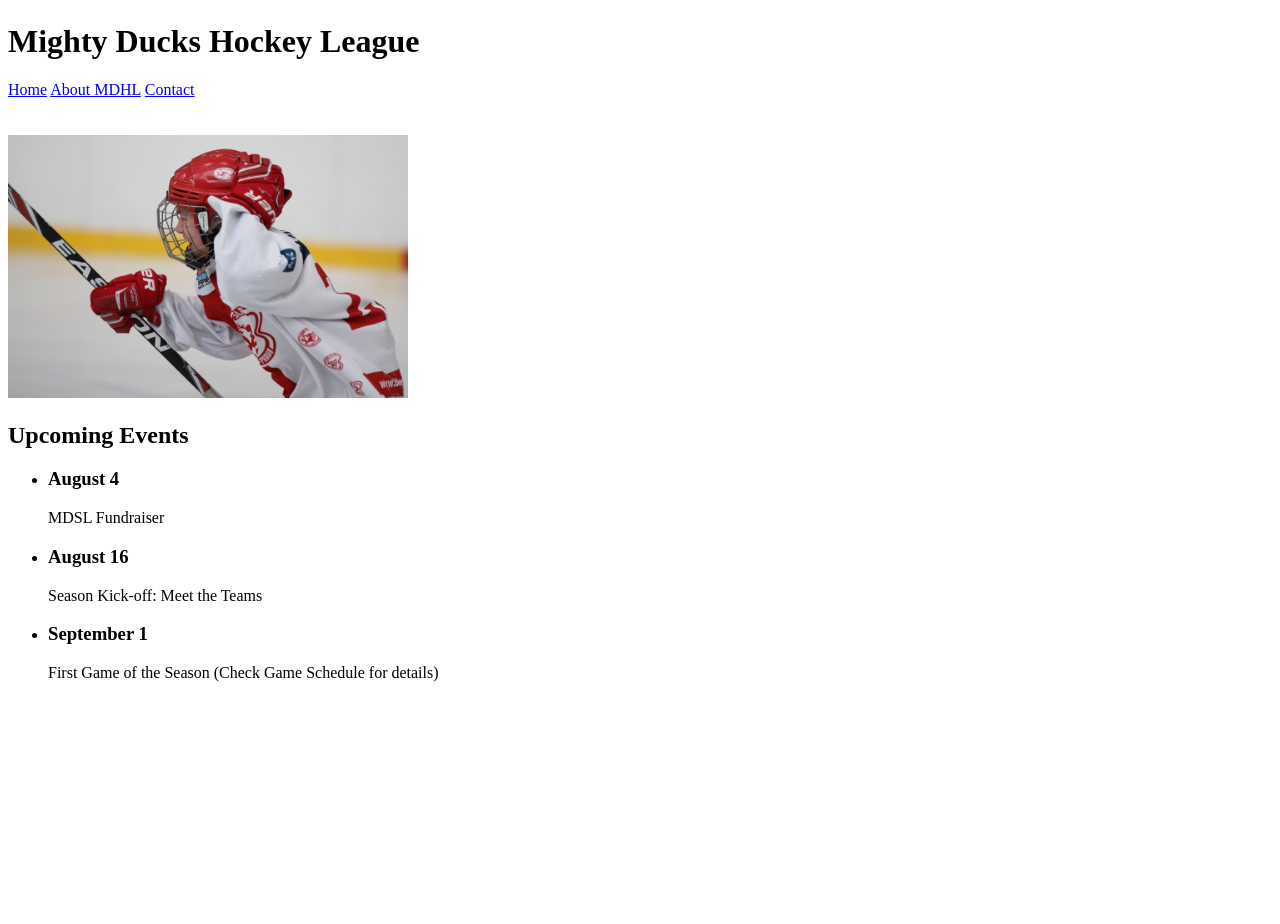
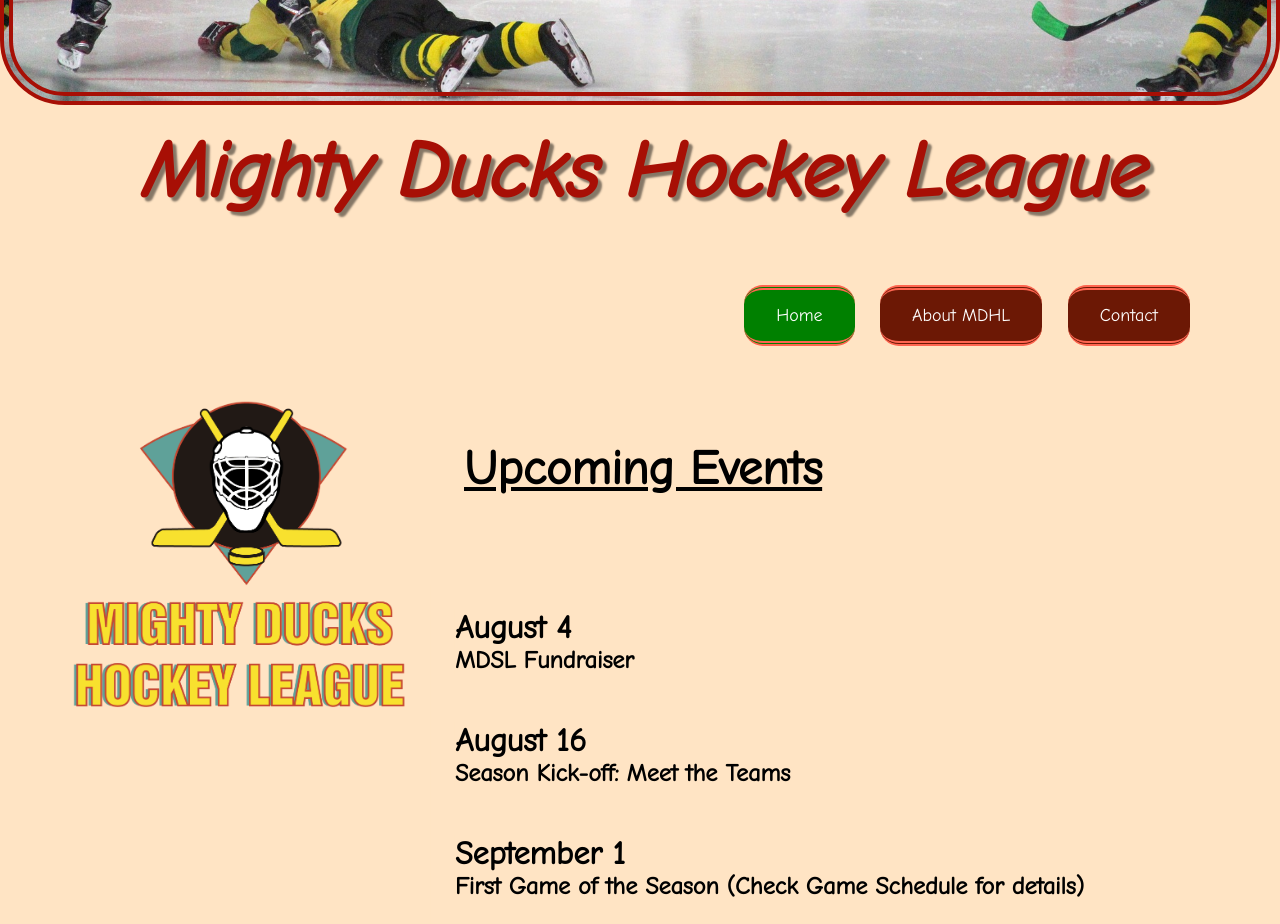
Before and after one commit to AlejandraAraya/equipoDeHockey, a plain HTML site: page index.html in a window 1280 px wide. Shown: the part 425-1349 px from the top of the page. Before the commit the page ends 1123 px from the top, so only its background shows below. Drawn offline with Linux system fonts and the light colour scheme.

Commit message:
Primer commit en tarea2

```diff
--- /dev/null
+++ b/assets/style.css
@@ -0,0 +1,84 @@
+*{
+    padding: 0;
+    margin: 0;
+    box-sizing: border-box;
+    font-family: 'Comic Neue', cursive;
+}
+
+header figure{
+    background: url('./imagenes/design1_image1.jpg');
+    height: 500px;
+    background-size: cover;
+    background-position: center;
+}
+
+header {
+    position: relative;
+}
+
+h1 {
+    position: absolute;
+    top: 30px;
+    left: 30px;
+    font-size: 6rem;
+}
+
+.logo {
+    position: absolute;
+    top: 300px;
+    right: 10rem;
+    border: 5px solid black;
+    background-color: white;
+}
+
+.logo img {
+    width: 25rem;
+}
+
+nav {
+    display: inline-block;
+    padding-right: 15rem;
+    padding-top: 12rem;
+    width: 30%;
+    vertical-align: top;
+    transform: translate(90px);
+}
+
+main {
+    vertical-align: top;
+    display: inline-block;
+    width: 69%;
+    padding-top: 12rem;
+}
+
+nav a {
+    display: block;
+    height: 8rem;
+    padding: 1rem;
+    font-weight: 700;
+    font-size: 2rem;
+    text-decoration: none;
+
+}
+
+.banner {
+    width: 100%;
+    padding: 1rem;
+    background-color: black;
+    color: white;
+    text-align: center;
+}
+
+section h3 {
+    font-size: 2rem;
+
+}
+
+section p {
+    font-size: 1.5rem;
+    font-weight: 600;
+}
+
+section {
+    padding: 1.5rem;
+}
--- /dev/null
+++ b/assets/style2.css
@@ -0,0 +1,100 @@
+*{
+    padding: 0;
+    margin: 0;
+    box-sizing: border-box;
+    font-family: 'Comic Neue', cursive;
+}
+
+h1 {
+    position: absolute;
+    top: 10px;
+    font-size: 5rem;
+    font-style: italic;
+}
+
+nav {
+    position: absolute;
+    top: 90px;
+    right: 4rem ;
+}
+
+
+nav a {
+    background-color: blue;
+    border: solid 2px black;
+    color: white;
+    padding: 15px 32px;
+    text-align: center;
+    text-decoration: none;
+    display: inline-block;
+    font-size: 16px;
+    box-shadow: 0 8px 16px 0 black;
+    margin: 10px;
+    text-decoration: none;
+}
+
+.active {
+    background-color: green;
+}
+
+
+header figure{
+    background-image: url(./imagenes/design1_image2.jpg);
+    background-size:cover;
+    height: 500px;
+    background-position: center;
+    margin-top: 130px;
+}
+
+.banner {
+    width: 100%;
+    padding: 1rem;
+    background-color: white;
+    color: black;
+    text-align: center;
+    position: absolute;
+    top: 600px;
+    border: solid 2px black;
+}
+
+h2 {
+    font-size: 2rem;
+    font-weight: 600;
+}
+
+.logo {
+    display: inline-block;
+    margin-top: 100px;
+    margin-left: 3rem;
+
+    width: calc(30% - 3rem);
+}
+
+.logo img {
+    width: 60%;
+    border: 4px solid black;
+    padding: 15px;
+}
+
+section h3 {
+    font-size: 2rem;
+    font-weight: 600;
+
+}
+
+section p {
+    font-size: 1.5rem;
+    font-weight: 600;
+}
+
+section {
+    padding: 1.5rem;
+}
+
+main {
+    display: inline-block;
+    vertical-align: top;
+    margin-top: 80px;
+    width: 69%;
+    margin-left: 10px;
+}
--- /dev/null
+++ b/assets/style3.css
@@ -0,0 +1,109 @@
+*{
+    padding: 0;
+    margin: 0;
+    box-sizing: border-box;
+    font-family: 'Comic Neue', cursive;
+    background-color: bisque;
+}
+
+header figure{
+    background-image: url(./imagenes/design1_image2.jpg);
+    background-size:cover;
+    height: 500px;
+    background-position: center;
+    margin-top: 30px;
+    border-radius: 64px 65px 65px 65px;
+    -webkit-border-radius: 64px 65px 65px 65px;
+    -moz-border-radius: 64px 65px 65px 65px;
+    border: 13px double #a70f05;
+}
+
+h1 {
+    position: absolute;
+    top: 550px;
+    width: 100%;
+    text-align: center;
+    font-size: 5rem;
+    font-style: italic;
+    color: #a70f05;
+    text-shadow: 4px 4px 2px rgba(0,0,0,0.48);
+}
+
+nav {
+    position: absolute;
+    top: 700px;
+    width: 100%;
+    text-align: right;
+    padding-right: 5rem;
+}
+
+nav a {
+    background-color: rgb(108, 24, 5);
+    color: white;
+    padding: 15px 32px;
+    text-align: center;
+    text-decoration: none;
+    display: inline-block;
+    font-size: 18px;
+    margin: 10px;
+    border-radius: 19px;
+    text-decoration: none;
+    border-top: 5px double #ff6550;
+    border-bottom: 5px double #ff6550;
+}
+
+.active {
+    background-color: green;
+}
+
+.banner {
+    padding: 1rem;
+    color: black;
+    text-align: center;
+    position: absolute;
+    top: 600px;
+    left: 35%;
+    transform: translateY(250px);
+}
+
+h2 {
+    font-size: 3rem;
+    font-weight: 600;
+    text-decoration: underline;
+}
+
+section h3 {
+    font-size: 2rem;
+    font-weight: 600;
+
+}
+
+section p {
+    font-size: 1.5rem;
+    font-weight: 600;
+}
+
+section {
+    padding: 1.5rem;
+}
+
+main {
+    display: inline-block;
+    vertical-align: top;
+    margin-top: 80px;
+    width: 65%;
+    transform: translateX(5%) translateY(400px);
+}
+
+.logo {
+    position: relative;
+    display: inline-block;
+    top: 200px;
+    width: 30%;
+    height: auto;
+    transform: translateX(50px) translateY(50px);
+}
+
+.logo img {
+    width: 100%;
+}
--- a/index.html
+++ b/index.html
@@ -1,61 +1,62 @@
 <!DOCTYPE html>
 <html lang="es">
   <head>
-    <meta charset="UTF-8" />
-    <meta http-equiv="X-UA-Compatible" content="IE=edge" />
-    <meta name="viewport" content="width=device-width, initial-scale=1.0" />
+    <meta charset="UTF-8">
+    <meta http-equiv="X-UA-Compatible" content="IE=edge">
+    <meta name="viewport" content="width=device-width, initial-scale=1.0">
     <title>Mighty Duccks Hockey League</title>
-    <link rel="icon" href="./imagenes/logoico.ico" />
+    <link rel="icon" href="./assets/imagenes/logoico.ico">
+
+    <link rel="preconnect" href="https://fonts.googleapis.com">
+    <link rel="preconnect" href="https://fonts.gstatic.com" crossorigin>
+    <link href="https://fonts.googleapis.com/css2?family=Comic+Neue&display=swap" rel="stylesheet">
+
+    <!-- <link rel="stylesheet" href="./assets/style.css"> -->
+    <!-- <link rel="stylesheet" href="./assets/style2.css"> -->
+    <link rel="stylesheet" href="./assets/style3.css">
   </head>
 
   <body>
     <header>
-      <img src="./imagenes/Logo Mighty ducks-01.png" alt="Logo" width="400px" />
+      <figure></figure>
       <h1>Mighty Ducks Hockey League</h1>
+    </header>
+
+    <div class="logo">
+      <img src="./assets/imagenes/LogoMightyducks-01.png" alt="Logo">
+    </div>
+
+    <div class="banner">
+      <h2>Upcoming Events</h2>
+    </div>
 
     <nav>
-        <a href="./index.html">Home</a>
-        <a href="./About MDHL.html">About MDHL</a>
+      <a class="active" href="#">Home</a>
+      <a href="./About-MDHL.html">About MDHL</a>
       <a href="./contact.html">Contact</a>
     </nav>
-    </header>
 
-    <br /><br />
 
     <main>
       <section>
-        <article>
-          <img src="./imagenes/hockey  1.jpg" alt="Liga" width="400px" />
-        </article>
+        <h3>August 4</h3>
+        <p>MDSL Fundraiser</p>
       </section>
 
       <section>
-        <header>
-          <h2>Upcoming Events</h2>
-        </header>
-        <ul>
-          <li>
-            <article>
-              <h3>August 4</h3>
-              <p>MDSL Fundraiser</p>
-            </article>
-          </li>
-
-          <li>
-            <article>
         <h3>August 16</h3>
         <p>Season Kick-off: Meet the Teams</p>
-            </article>
-          </li>
+      </section>
 
-          <li>
-            <article>
+      <section>
         <h3>September 1</h3>
         <p>First Game of the Season (Check Game Schedule for details)</p>
-            </article>
-          </li>
-        </ul>
       </section>
+
+      <!-- <div>
+        <img src="./assets/imagenes/hockey1.jpg" alt="Liga" width="400px">
+      </div> -->
+
     </main>
   </body>
 </html>
```
Also changed, not shown: About MDHL.html (deleted, +0 -68 lines), about-mdhl.html (added, +77 -0 lines), contact.html (+30 -18 lines), assets/imagenes/LogoMightyducks-01.png (renamed from imagenes/Logo Mighty ducks-01.png), assets/imagenes/design1_image1.jpg (added), assets/imagenes/design1_image2.jpg (added), assets/imagenes/hockey1.jpg (renamed from imagenes/hockey  1.jpg), assets/imagenes/hockey2.jpg (renamed from imagenes/hockey  2.jpg), assets/imagenes/hockey3.jpg (renamed from imagenes/hockey 3.jpg), assets/imagenes/logoico.ico (renamed from imagenes/logoico.ico). Lines whose indentation alone changed are shown as unchanged.
